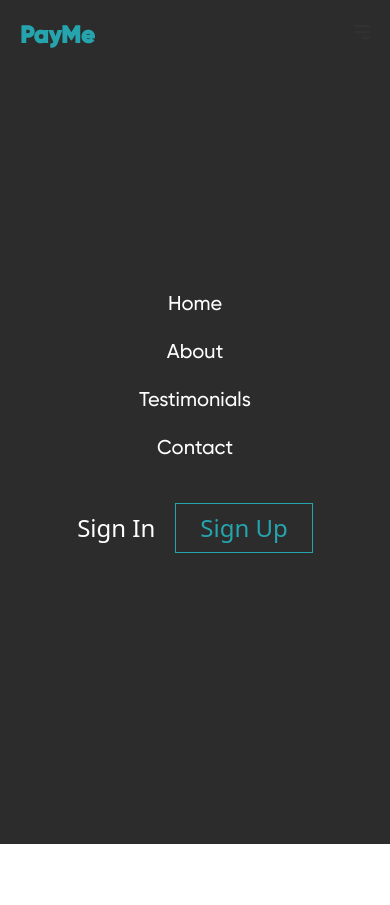
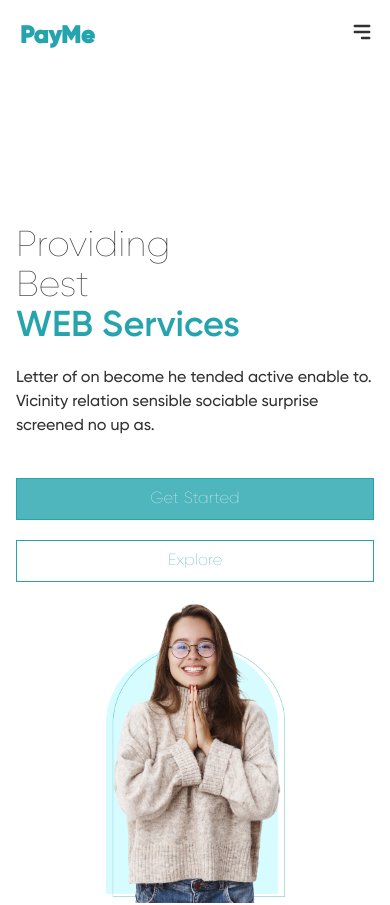
Before and after one commit to TheMordhon1/freelance-web, a Next.js app: page / in a window 390 px wide. Shown: the top 905 px of the page. Before the commit the page ends 844 px from the top, so only its background shows below. Built offline with nearby package versions, Linux system fonts and the light colour scheme; grey boxes are pictures that could not be loaded.

Commit message:
responsive hero

```diff
--- a/components/Hero.jsx
+++ b/components/Hero.jsx
@@ -4,17 +4,19 @@ import heroImage from "/public/hero-img.png";
 
 export default function Hero() {
   return (
-    <div className="flex items-center w-full justify-center h-[calc(110vh-126px)]">
-      <div className="lg:text-left gill-thin  text-black lg:w-7/12">
-        <h1 className="w-1/2 text-8xl">Providing Best</h1>
-        <h1 className="w-full text-blue gill-semibold text-8xl">
+    <div className="flex flex-col md:flex-row  items-center w-full justify-center h-[190vh] md:h-[calc(110vh-126px)] 2xl:h-[80vh]">
+      <div className=" text-left gill-thin  text-black w-full md:w-6/12 lg:w-7/12">
+        <h1 className="w-1/4 text-4xl sm:text-5xl lg:w-1/2 lg:text-6xl xl:text-8xl">
+          Providing Best
+        </h1>
+        <h1 className="xl:w-full text-blue gill-semibold text-4xl sm:text-5xl lg:text-6xl xl:text-8xl">
           WEB Services
         </h1>
-        <p className="text-base gill-medium w-3/4 mt-5 text-black">
+        <p className="text-base gill-medium md:w-10/12 mt-5 lg:w-3/4 lg:mt-5 text-black">
           Letter of on become he tended active enable to. Vicinity relation
           sensible sociable surprise screened no up as.
         </p>
-        <div className="flex gap-5 mt-10 text-2xl">
+        <div className="flex flex-col sm:flex-row sm:flex-row w-full text-center gap-5 mt-10 xl:text-2xl">
           <Link href="#">
             <div className="border border-blue py-2 px-10 hover:bg-blue/100 cursor-pointer bg-blue/80 text-white transition-all">
               Get Started
@@ -27,18 +29,18 @@ export default function Hero() {
           </Link>
         </div>
       </div>
-      <div className="lg:w-5/12 text-right relative  h-screen">
+      <div className="static md:relative w-full md:w-4/12 lg:w-5/12 text-right  z-1 h-screen">
         <img
           src="/arrow-spiral.svg"
-          className="absolute -left-48 top-32  w-6/12"
+          className="static hidden md:absolute md:-left-20 md:w-1/2 md:top-32 lg:-left-48 lg:top-32  lg:w-6/12"
           alt=""
         />
-        <div className="absolute w-full top-0 right-0 ">
+        <div className="static w-1/2 mx-auto mt-5 md:absolute md:w-full md:top-20 lg:top-0 right-0 ">
           <Image src={heroImage} />
         </div>
         <img
           src="/blue-square.svg"
-          className="absolute -left-24 bottom-28 z-10"
+          className="static md:absolute -left-20 bottom-28 z-0 md:w-1/4 md:bottom-40"
           alt=""
         />
       </div>
--- a/components/Logo.jsx
+++ b/components/Logo.jsx
@@ -3,7 +3,7 @@ import Link from "next/link";
 export default function Logo() {
   return (
     <Link href="/">
-      <h1 className="gill-extrabold cursor-pointer text-blue absolute left-5 top-5 z-10 font-bold text-2xl  md:text-3xl lg:static">
+      <h1 className="gill-extrabold cursor-pointer text-blue absolute  left-5 top-5 z-20 font-bold text-2xl  md:text-3xl lg:static">
         PayMe
       </h1>
     </Link>
--- a/components/Navbar.jsx
+++ b/components/Navbar.jsx
@@ -35,7 +35,7 @@ export default function Navbar({}) {
         <Logo />
       </div>
       <div
-        className={`bg-bg_black h-screen fixed w-full transition-all flex flex-col justify-center items-center  text-xl  lg:items-start  lg:static lg:bg-white lg:h-auto lg:w-7/12 lg:ml-4${
+        className={`bg-bg_black h-screen fixed z-10 w-full transition-all flex flex-col justify-center items-center  text-xl  lg:items-start  lg:static lg:bg-white lg:h-auto lg:w-7/12 lg:ml-4 ${
           offCanvas ? "left-0" : "-left-full"
         }`}
       >
@@ -59,7 +59,7 @@ export default function Navbar({}) {
         }}
       >
         <HiMenuAlt3
-          className={`absolute top-5 right-4 text-2xl md:text-4xl lg:hidden ${
+          className={`absolute z-20 top-5 right-4 text-2xl md:text-4xl lg:hidden ${
             offCanvas ? "text-white" : "text-black"
           }`}
         />
--- a/tailwind.config.js
+++ b/tailwind.config.js
@@ -6,12 +6,13 @@ module.exports = {
   theme: {
     extend: {
       container: {
-        screens: {
-          sm: "500px",
-          md: "768px",
-          lg: "1000px",
-          xl: "1100px",
-          xxl: "1440px",
+        center: true,
+        padding: {
+          DEFAULT: "1rem",
+          sm: "1rem",
+          lg: "2rem",
+          xl: "5rem",
+          "2xl": "6rem",
         },
       },
     },
```
